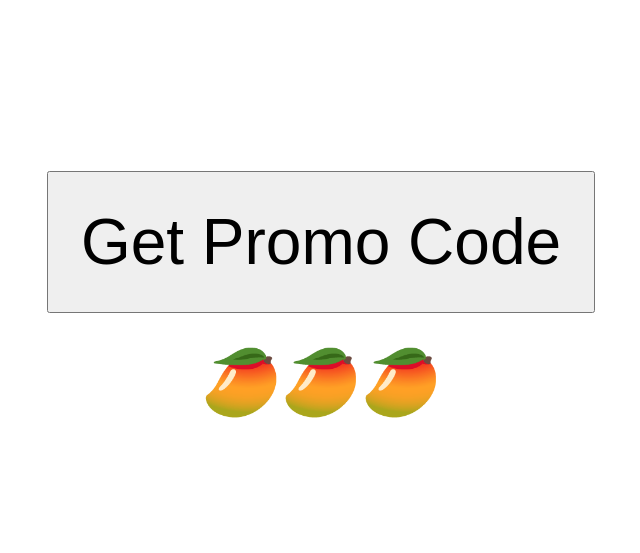
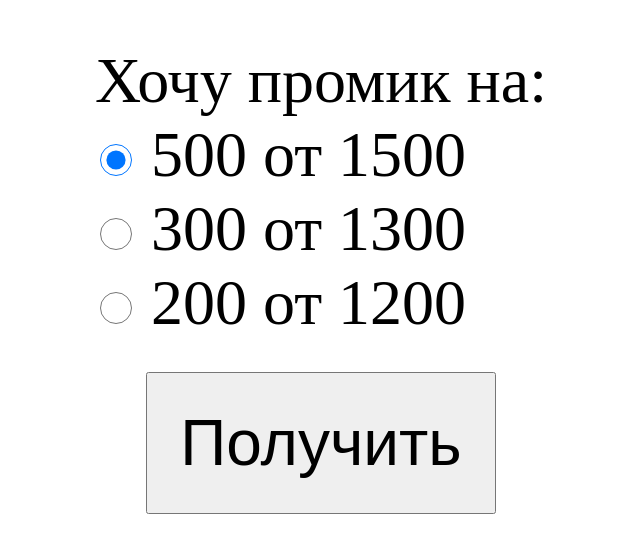
Before and after one commit to ris58h/agent-mango, a plain HTML site: page index.html in a window 1280 px wide. Shown: the part 105-658 px from the top of the page, without its empty margins (319-959 px from the left). Drawn offline with Linux system fonts and the light colour scheme.

Commit message:
Different promocode values

```diff
--- a/index.html
+++ b/index.html
@@ -8,23 +8,34 @@
             justify-content: center;
             align-items: center;
             height: 100%;
+
+            font-size: 8vmin;
+        }
+        .type > input[type=radio] {
+            height: 4vmin;
+            width: 4vmin;
         }
         #button {
+            margin-top: 4vmin;
             padding: 4vmin;
             font-size: 8vmin;
         }
-        #text {
+        #result {
             margin-top: 4vmin;
-            font-size: 8vmin;
         }
     </style>
     <script>
         function getCode() {
             const button = document.getElementById("button");
             button.disabled = true;
-            const text = document.getElementById("text");
-            text.textContent = "Loading..."
-            const timeInSec = randomInt(30, 40);
+            button.textContent = "Загрузка...";
+
+            const result = document.getElementById("result");
+            result.textContent = "";
+
+            const type = document.querySelector('input[name="type"]:checked').value;
+            const timeInSec = timeFromType(type);
+
             fetch('https://vill.pokatut.ru/api/game_code', {
                 method: 'POST',
                 headers: {
@@ -35,12 +46,24 @@
                 .then(response => response.json())
                 .then(data => {
                     button.disabled = false;
-                    text.textContent = data.promo_code;
+                    button.textContent = "Получить";
+                    result.textContent = data.promo_code;
                 })
-                .catch((error) => {
+                .catch(error => {
                     button.disabled = false;
-                    text.textContent = "Error: " + error;
+                    button.textContent = "Получить";
+                    result.textContent = "Ошибка: " + error;
                 });
+        }
+
+        function timeFromType(type) {
+            if (type == "500") {
+                return randomInt(33, 40);
+            } else if (type == "300") {
+                return randomInt(45, 50);
+            } else {
+                return randomInt(52, 59);
+            }
         }
 
         function randomInt(min, max) {
@@ -50,8 +73,23 @@
 </head>
 <body>
     <div class="container">
-        <button id="button" onclick="getCode()">Get Promo Code</button>
-        <div id="text">🥭🥭🥭</div>
+        <div>
+            <div>Хочу промик на:</div>
+            <div class="type">
+                <input id="500" type="radio" name="type" value="500" checked>
+                <label for="500">500 от 1500</label>
+            </div>
+            <div class="type">
+                <input id="300" type="radio" name="type" value="300">
+                <label for="300">300 от 1300</label>
+            </div>
+            <div class="type">
+                <input id="200" type="radio" name="type" value="200">
+                <label for="200">200 от 1200</label>
+            </div>
+        </div>
+        <button id="button" onclick="getCode()">Получить</button>
+        <div id="result"></div>
     </div>
 </body>
 </html>
```
